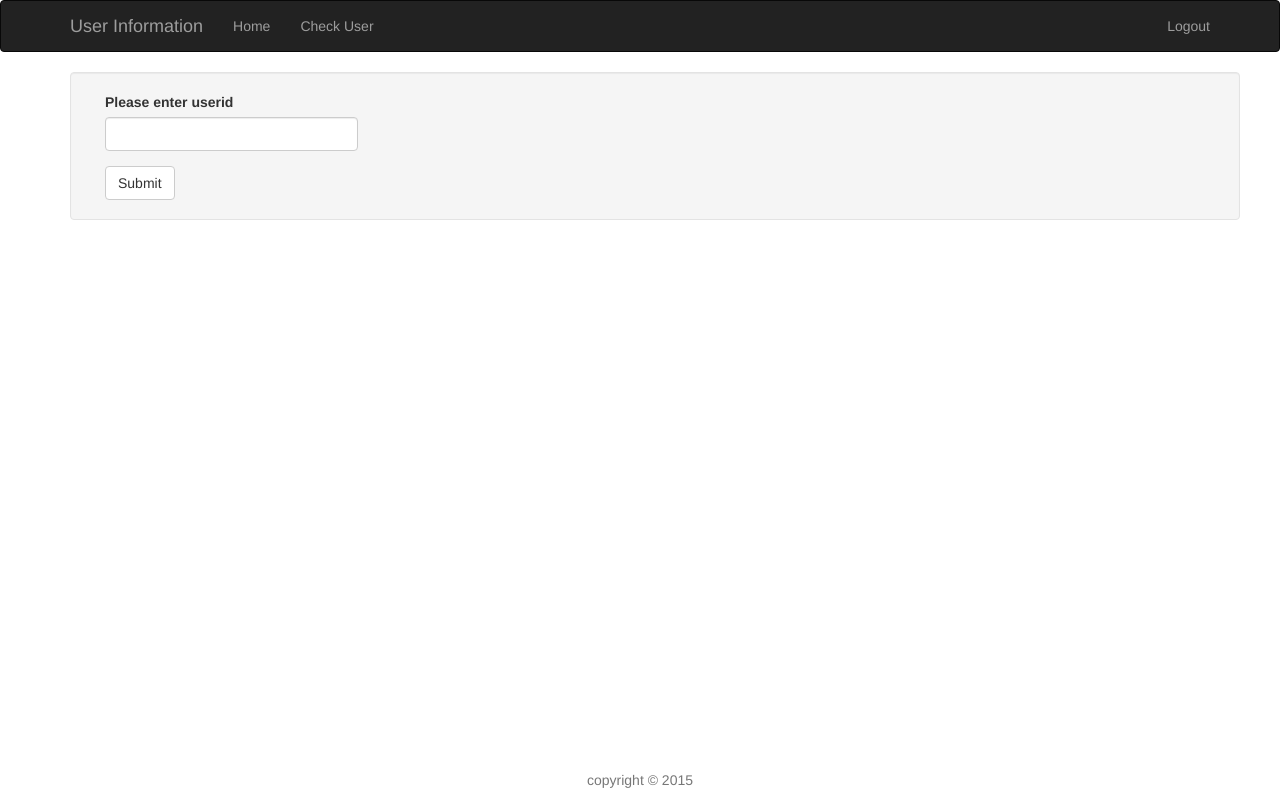
After one commit to prabhuwk/flask_application, a Flask app: page /checkuser in a window 1280 px wide. The commit adds this page. Run offline with Flask 2, Linux system fonts and the light colour scheme; a user stored in the database is signed in; some libraries are stand-ins or nearby versions.

Commit message:
created route and form for Check User page

```diff
--- a/myapp/main/forms.py
+++ b/myapp/main/forms.py
@@ -7,3 +7,7 @@ class LoginForm(Form):
 	password = PasswordField('Password', validators=[Required()])
 	remember_me = BooleanField('Remember me')
 	submit = SubmitField('Submit')
+
+class CheckUserForm(Form):
+	checkusername = StringField('Please enter userid', validators=[DataRequired(), Length(3,16)])
+	submit = SubmitField('Submit')
--- a/myapp/main/routes.py
+++ b/myapp/main/routes.py
@@ -1,7 +1,7 @@
 from . import main
 from flask import render_template, redirect, url_for, request, g
 from flask.ext.login import login_required, login_user, logout_user, current_user
-from .forms import LoginForm
+from .forms import LoginForm, CheckUserForm
 from ..models import User
 import ldap
 
@@ -33,3 +33,9 @@ def login():
 def logout():
 	logout_user()
 	return redirect(url_for('main.index'))
+
+@main.route('/checkuser', methods=['GET','POST'])
+@login_required
+def checkuser():
+	form = CheckUserForm()
+	return render_template('checkuser.html', form=form)
--- a/myapp/templates/base.html
+++ b/myapp/templates/base.html
@@ -9,6 +9,7 @@
 			<a class="navbar-brand" href="{{ url_for('main.index')}}">User Information</a>
 			<ul class="nav navbar-nav">
 				<li><a href="{{ url_for('main.index') }}">Home</a></li>
+				<li><a href="{{ url_for('main.checkuser') }}">Check User</a></li>
 			</ul>
 			<ul class="nav navbar-nav navbar-right">
 				<li>
--- /dev/null
+++ b/myapp/templates/checkuser.html
@@ -0,0 +1,14 @@
+{% extends "base.html" %}
+{% import "bootstrap/wtf.html" as wtf %}
+
+{% block title %}User Information{% endblock %}
+
+{% block page_content %}
+<body>
+    <div class="container">
+        <div class="row well">
+            <div class="col-md-3"> {{ wtf.quick_form(form) }} </div>
+        <div/>
+    </div>
+</body>
+{% endblock %}
```
Also changed, not shown: development.sqlite3.
